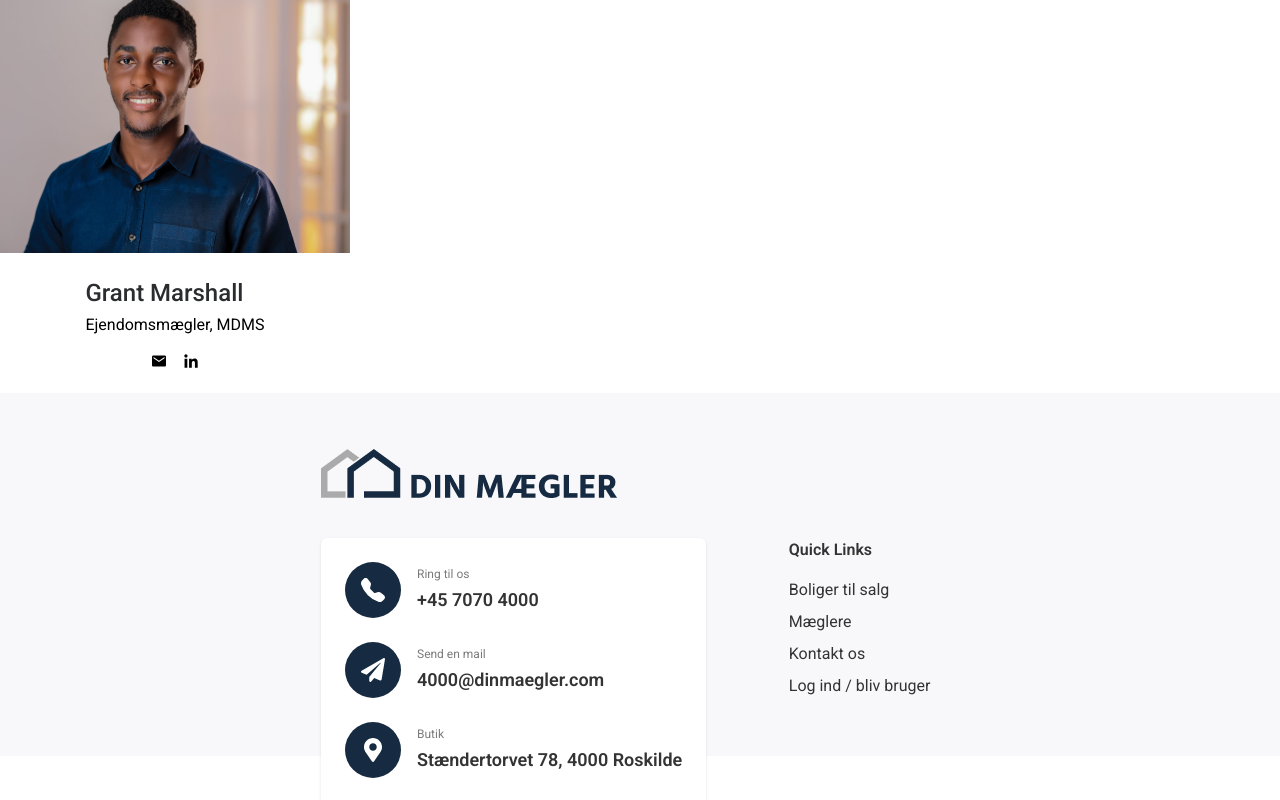
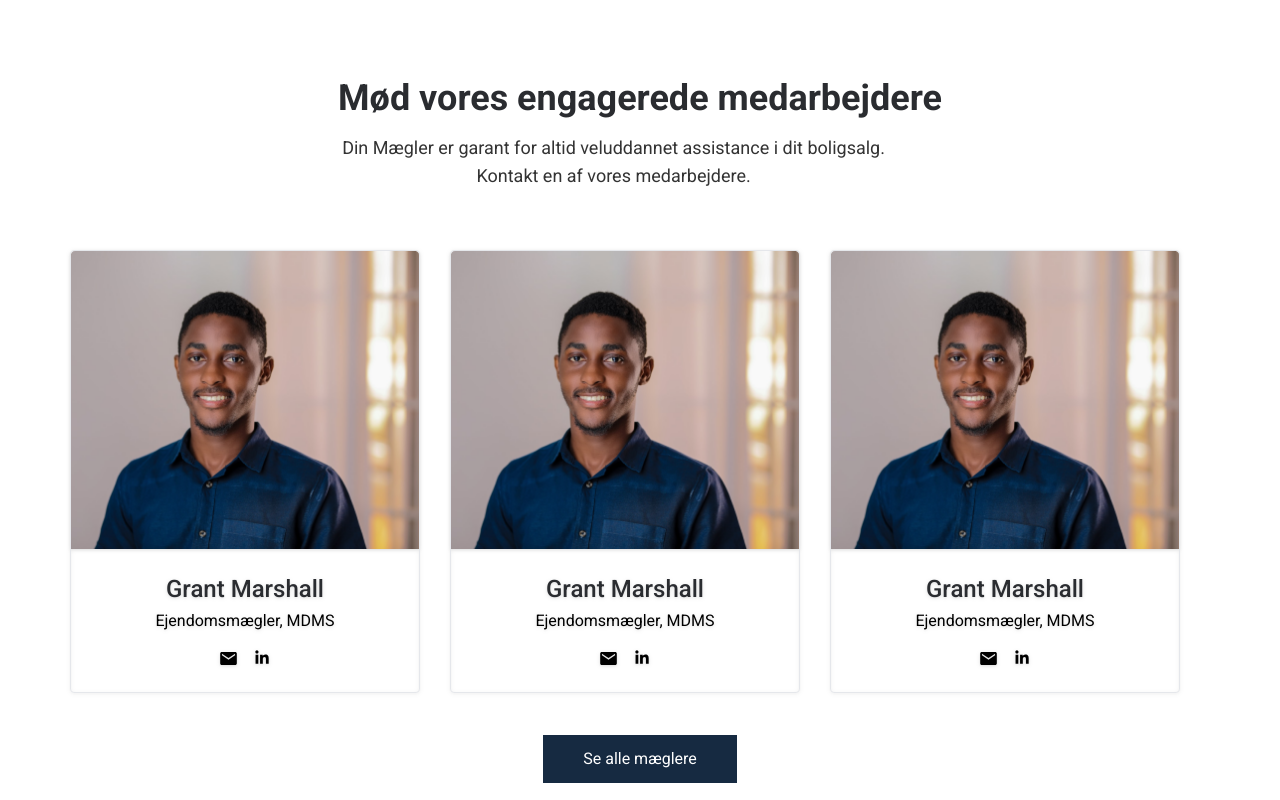
Before and after one commit to Howtoad/real-estate, a React (Create React App) app: page / in a window 1280 px wide. Shown: the part 1460-2260 px from the top of the page. Built offline with nearby package versions, Linux system fonts and the light colour scheme; no server answers.

Commit message:
finalized set up of agents on the front page template. Needs work to print from the API

```diff
--- a/src/components/Agent.js
+++ b/src/components/Agent.js
@@ -2,20 +2,20 @@ import { IoMdMail } from "react-icons/io";
 import { GrLinkedinOption } from "react-icons/gr";
 const Agent = () => {
   return (
-    <div className="max-w-[350px] w-full">
+    <div className="max-w-[350px] w-full rounded drop-shadow border">
       <img
         className="mb-6"
         src="./images/real-estate/employee.png"
         alt="Agent"
         title="Agent"
       />
-      <div className="grid place-content-center">
+      <div className="grid place-content-center text-center ">
         <h3 className="row-start-1 row-end-2 text-heading_2 text-2xl font-medium mb-1">
           Grant Marshall
         </h3>
         <p className="row-start-2 row-end-3 mb-4">Ejendomsmægler, MDMS</p>
         <div className="flex row-start-3 row-end-4 place-content-center gap-x-4 mb-6">
-          <IoMdMail /> <GrLinkedinOption />
+          <IoMdMail size="19px" /> <GrLinkedinOption />
         </div>
       </div>
     </div>
--- a/src/components/Button.js
+++ b/src/components/Button.js
@@ -1,8 +1,14 @@
 //The primary button used on the site.
 //Has height and text color, change the bg color and max-w-[] when in use to fit your needs.
-const Button = ({ children, css }) => {
+//Takes in a handleClick function to fit your needs for a function.
+const Button = ({ children, css, handleClick }) => {
   return (
-    <button className={css + " " + "h-12 text-white w-full"}>{children}</button>
+    <button
+      onClick={handleClick}
+      className={css + " " + "h-12 text-white w-full"}
+    >
+      {children}
+    </button>
   );
 };
 
--- a/src/index.css
+++ b/src/index.css
@@ -8,4 +8,10 @@
   html {
     font-family: "Roboto", sans-serif;
   }
+  /* Class for styling to look like the button */
+  /* Define max-width to fit your needs when using it */
+  /* Define a bg color if needed, as it defaults to bg-primary */
+  .buttonStyle {
+    @apply h-12 text-white w-full bg-primary flex items-center justify-center;
+  }
 }
--- /dev/null
+++ b/src/templates/AgentsTemplate.js
@@ -0,0 +1,13 @@
+import Agent from "../components/Agent";
+
+const AgentsTemplate = () => {
+  return (
+    <div className="grid max-w-[1140px] grid-cols-3 mx-auto gap-y-12">
+      <Agent />
+      <Agent />
+      <Agent />
+    </div>
+  );
+};
+
+export default AgentsTemplate;
--- /dev/null
+++ b/src/templates/FrontPageAgentsTemplate.js
@@ -0,0 +1,29 @@
+import Button from "../components/Button";
+import AgentsTemplate from "./AgentsTemplate";
+import { Link } from "react-router-dom";
+
+const FrontPageAgentsTemplate = () => {
+  return (
+    <section className="mt-[125px]">
+      <div className="w-fit mx-auto">
+        <h2 className="font-bold text-4xl text-heading_2 max-w-[640px] mb-4">
+          Mød vores engagerede medarbejdere
+        </h2>
+        <p className="text-lg text-paragraph font-normal max-w-[551px] text-center mb-[60px]">
+          Din Mægler er garant for altid veluddannet assistance i dit boligsalg.
+          Kontakt en af vores medarbejdere.
+        </p>
+      </div>
+      <AgentsTemplate />
+
+      <Link
+        to="/maeglere"
+        className="buttonStyle max-w-[194px] mx-auto mt-[42px] mb-[114px]"
+      >
+        Se alle mæglere
+      </Link>
+    </section>
+  );
+};
+
+export default FrontPageAgentsTemplate;
--- a/src/views/Home.js
+++ b/src/views/Home.js
@@ -1,4 +1,4 @@
-import Agent from "../components/Agent";
+import FrontPageAgentsTemplate from "../templates/FrontPageAgentsTemplate";
 import HeroImg from "../templates/HeroImg";
 import SalesAppSection from "../templates/SalesAppSection";
 
@@ -7,7 +7,7 @@ const Home = () => {
     <>
       <HeroImg />
       <SalesAppSection />
-      <Agent />
+      <FrontPageAgentsTemplate />
     </>
   );
 };
```
